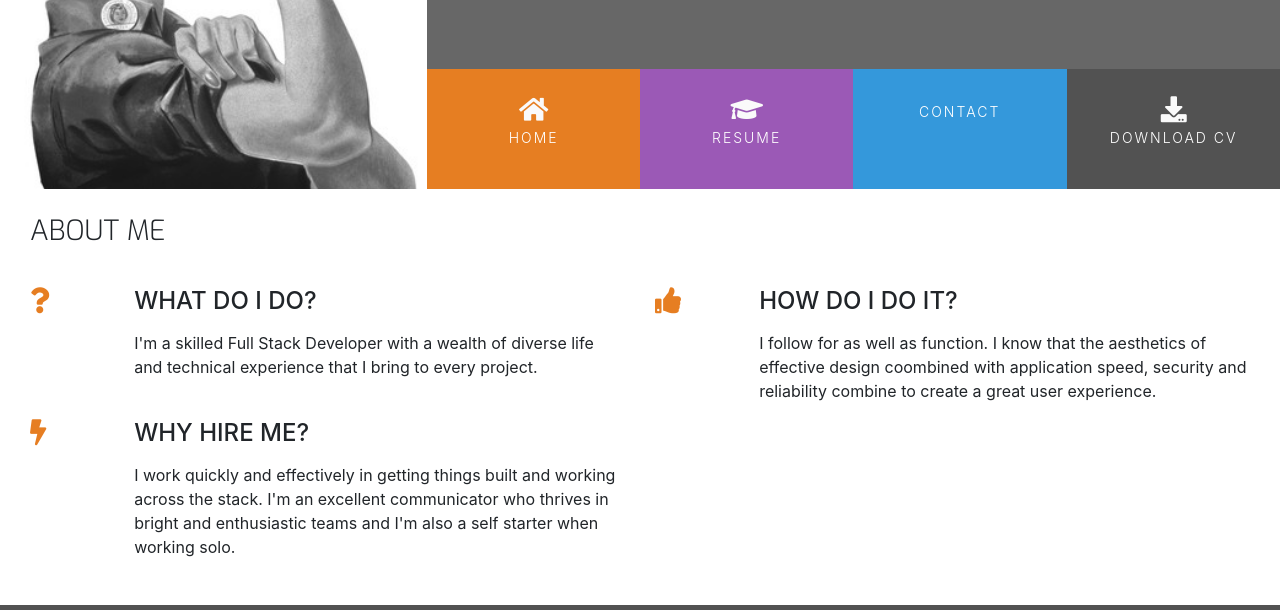
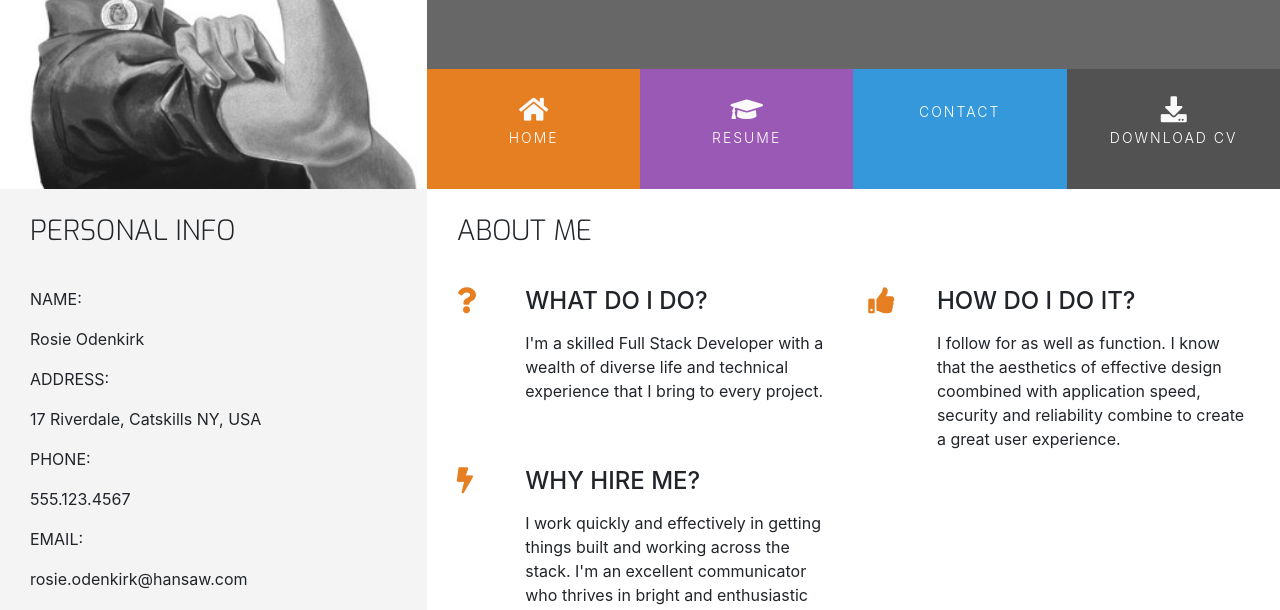
Before and after one commit to michaelmagee/uxd-resume, a plain HTML site: page index.html in a window 1280 px wide. Shown: the part 188-798 px from the top of the page. Drawn offline with nearby package versions, Linux system fonts and the light colour scheme; some icons are missing.

Commit message:
edits pre contact details lesson

```diff
--- a/assets/css/style.css
+++ b/assets/css/style.css
@@ -31,6 +31,10 @@
 
 .bg-color-three-reasons {
     background-color: #fff;
+}
+
+.bg-color-personal {
+    background-color: #f4f4f4;
 }
 
 /*  ---------------------------------------------------------   Special paddings/margins/text  */
--- a/index.html
+++ b/index.html
@@ -14,7 +14,6 @@
 </head>
 
 <body>
-
     <header>
         <div class="row no-gutters"><a href="index.html" class="col-md-4 logo"></a>
             <div class="col-md-8">
@@ -48,20 +47,67 @@
                 </div>
             </div>
         </div> <!-- row-->
-
     </header>
-
-    <!-- Takes full width of presentation space -->
     <section class="container-fluid">
-
-        <!-- Inside row create a column (required- a column as a direct child of a row) of size 8, which is two-thirds the width of the screen.
-I don't need to add any size classes for screen sizes smaller than medium because Bootstrap will automatically default to 12, our full width.
-class  section-column, which will specify that this column is a table cell.
-The row-table class specifies the use of a table whereas
-section-column specifies the use of a table cell, which will give us evenly sized columns in terms of height. -->
-
-        <div class="row row-table">
-            <!-- WHY table structure?  - columns will remain the same height, regardless of content.-->
+        <div class="row">
+            <!-- row-table subsequently removed to fix positioning issues. -->
+            <div class="col-md-4 bg-color-personal section-column">
+                <div class="row">
+                    <div class="col-12">
+                        <h3 class="section-heading uppercase">
+                            Personal info
+                        </h3>
+                    </div>
+                </div>
+                <div class="personal-info-item">
+                    <div class="key">
+                        <p class="uppercase">
+                            Name:
+                        </p>
+                    </div>
+                    <div class="value">
+                        <p>
+                            Rosie Odenkirk
+                        </p>
+                    </div>
+                </div>
+                <div class="personal-info-item">
+                    <div class="key">
+                        <p class="uppercase">
+                            Address:
+                        </p>
+                    </div>
+                    <div class="value">
+                        <p>
+                            17 Riverdale, Catskills NY, USA
+                        </p>
+                    </div>
+                </div>
+                <div class="personal-info-item">
+                    <div class="key">
+                        <p class="uppercase">
+                            Phone:
+                        </p>
+                    </div>
+                    <div class="value">
+                        <p>
+                            555.123.4567
+                        </p>
+                    </div>
+                </div>
+                <div class="personal-info-item">
+                    <div class="key">
+                        <p class="uppercase">
+                            Email:
+                        </p>
+                    </div>
+                    <div class="value">
+                        <p>
+                            rosie.odenkirk@hansaw.com
+                        </p>
+                    </div>
+                </div>
+            </div>
             <div class="col-md-8 bg-color-three-reasons section-column">
                 <div class="row">
                     <div class="col">
@@ -188,4 +234,12 @@ section-column specifies the use of a table cell, which will give us evenly size
     </footer>
 </body>
 
+
+<!-- Notes from Section.
+Inside row create a column (required- a column as a direct child of a row) of size 8, which is two-thirds the width of the screen.
+I don't need to add any size classes for screen sizes smaller than medium because Bootstrap will automatically default to 12, our full width.
+class  section-column, which will specify that this column is a table cell.
+The row-table class specifies the use of a table whereas
+section-column specifies the use of a table cell, which will give us evenly sized columns in terms of height. -->
+
 </html>
```
